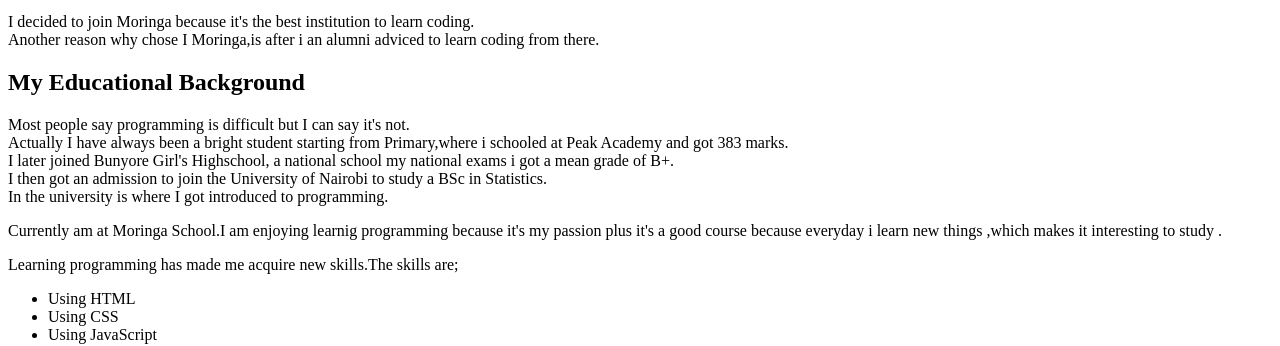
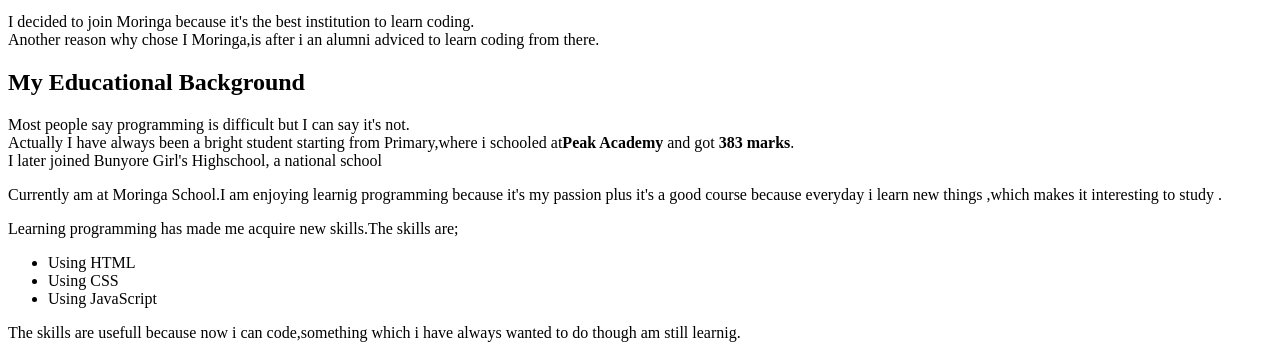
Before and after one commit to bre-nda/My-Week-1-Portfolio, a plain HTML site: page index.html in a window 1280 px wide. Shown: the part 637-983 px from the top of the page. Drawn offline with Linux system fonts and the light colour scheme.

Commit message:
add changes to the file

```diff
--- a/index.html
+++ b/index.html
@@ -23,8 +23,8 @@
     <p>I decided to join Moringa because it's the best institution to learn coding.<br>Another reason why chose I Moringa,is after i an alumni adviced to learn coding from there. </p>
 
     <h2>My Educational Background</h2>
-    <p>Most people say programming is difficult but I can say it's not.<br>Actually I have always been a bright student starting from Primary,where i schooled at Peak Academy and got 383 marks.<br>I later joined Bunyore Girl's Highschool, a national school
-        my national exams i got a mean grade of B+.<br>I then got an admission to join the University of Nairobi to study a BSc in Statistics.<br>In the university is where I got introduced to programming.</p>
+    <p>Most people say programming is difficult but I can say it's not.<br>Actually I have always been a bright student starting from Primary,where i schooled at<strong>Peak Academy</strong> and got <strong>383 marks</strong>.<br>I later joined Bunyore Girl's
+        Highschool, a national school
 
         <p>Currently am at Moringa School.I am enjoying learnig programming because it's my passion plus it's a good course because everyday i learn new things ,which makes it interesting to study .</p>
         <p>Learning programming has made me acquire new skills.The skills are;
```
Lines whose indentation alone changed are shown as unchanged.
